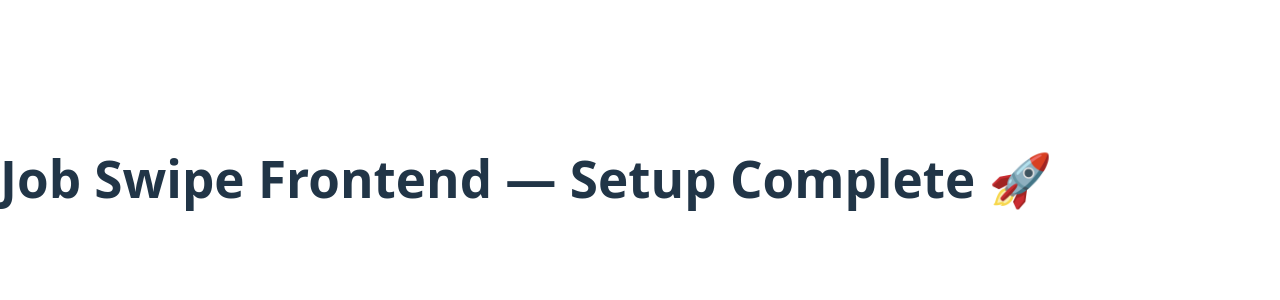
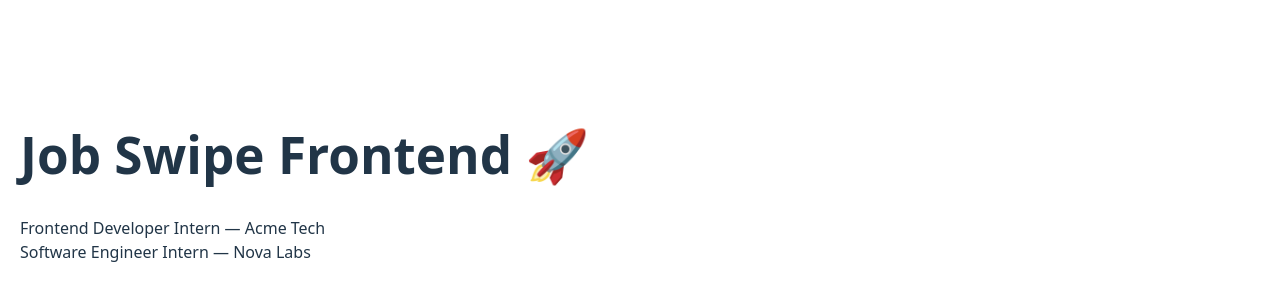
Before and after one commit to mahakVishwa/job-swipe-frontend, a React (Vite) app: page / in a window 1280 px wide. Shown: the part 222-522 px from the top of the page. Built offline with nearby package versions, Linux system fonts and the light colour scheme.

Commit message:
Render job list from mock API

```diff
--- a/src/App.tsx
+++ b/src/App.tsx
@@ -1,9 +1,28 @@
+import { useEffect, useState } from "react";
+import { fetchJobs } from "./api/jobs.api";
+import type { Job } from "./types/job.types";
+
 const App = () => {
+  const [jobs, setJobs] = useState<Job[]>([]);
+
+  useEffect(() => {
+    fetchJobs().then((data) => {
+      console.log("Jobs fetched:", data);
+      setJobs(data);
+    });
+  }, []);
+
   return (
-    <div>
-      <h1>Job Swipe Frontend — Setup Complete 🚀</h1>
+    <div style={{ padding: "20px" }}>
+      <h1>Job Swipe Frontend 🚀</h1>
+
+      {jobs.map((job) => (
+        <div key={job.id}>
+          {job.title} — {job.company}
+        </div>
+      ))}
     </div>
-  )
-}
+  );
+};
 
-export default App
+export default App;
--- /dev/null
+++ b/src/api/jobs.api.ts
@@ -0,0 +1,8 @@
+import jobs from "../data/jobs.mock.json";
+import type { Job } from "../types/job.types";
+
+export const fetchJobs = async (): Promise<Job[]> => {
+  // simulate API delay
+  await new Promise((res) => setTimeout(res, 300));
+  return jobs as Job[];
+};
--- /dev/null
+++ b/src/data/jobs.mock.json
@@ -0,0 +1,28 @@
+[
+  {
+    "id": "job-1",
+    "title": "Frontend Developer Intern",
+    "company": "Acme Tech",
+    "location": "Remote",
+    "tags": ["React", "TypeScript", "Frontend"],
+    "eligibility": {
+      "minCgpa": 7.5,
+      "branches": ["CSE", "IT"]
+    },
+    "description": "Work on modern frontend applications using React and TypeScript.",
+    "atsKeywords": ["react", "typescript", "css", "html"]
+  },
+  {
+    "id": "job-2",
+    "title": "Software Engineer Intern",
+    "company": "Nova Labs",
+    "location": "Bangalore",
+    "tags": ["JavaScript", "Web", "Internship"],
+    "eligibility": {
+      "minCgpa": 8,
+      "branches": ["CSE", "IT", "ECE"]
+    },
+    "description": "Build scalable web products and collaborate with cross-functional teams.",
+    "atsKeywords": ["javascript", "problem solving", "git"]
+  }
+]
```
Also changed, not shown: src/types/job.types.ts (added, +16 -0 lines).
